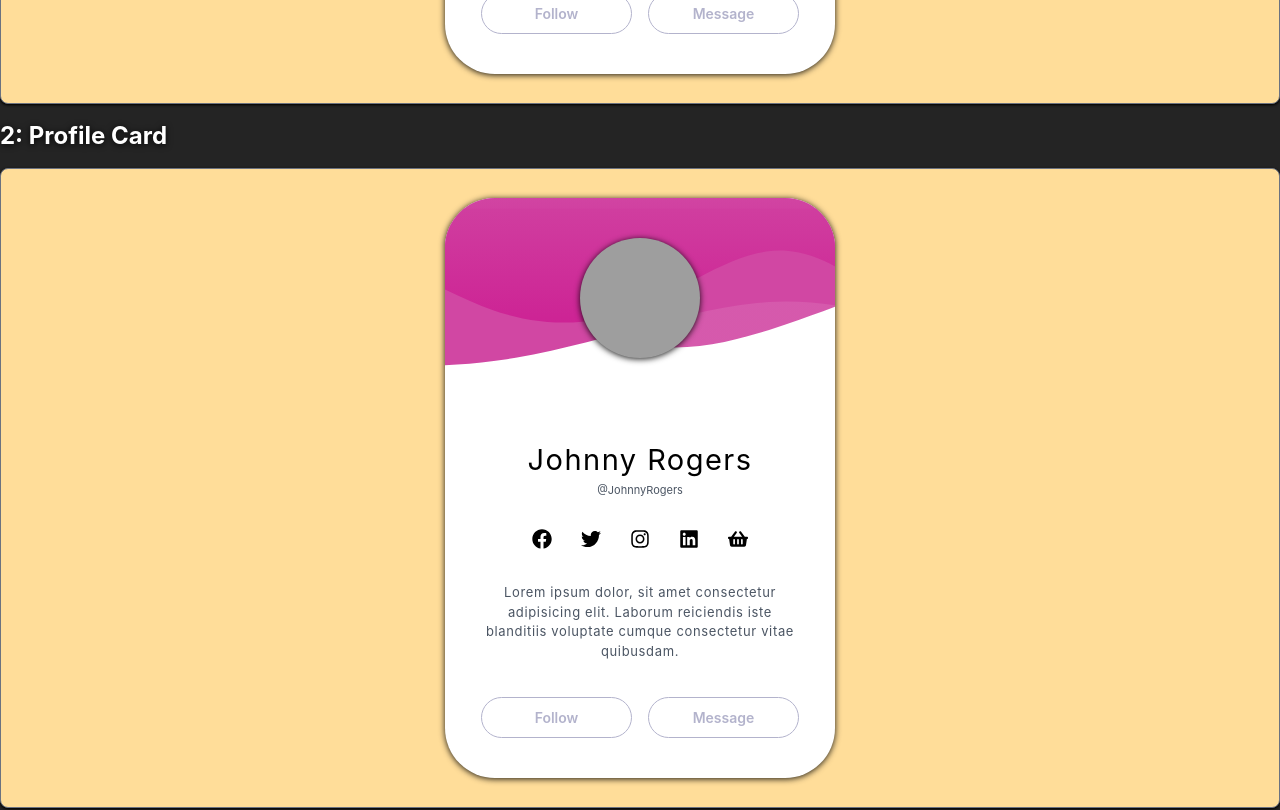
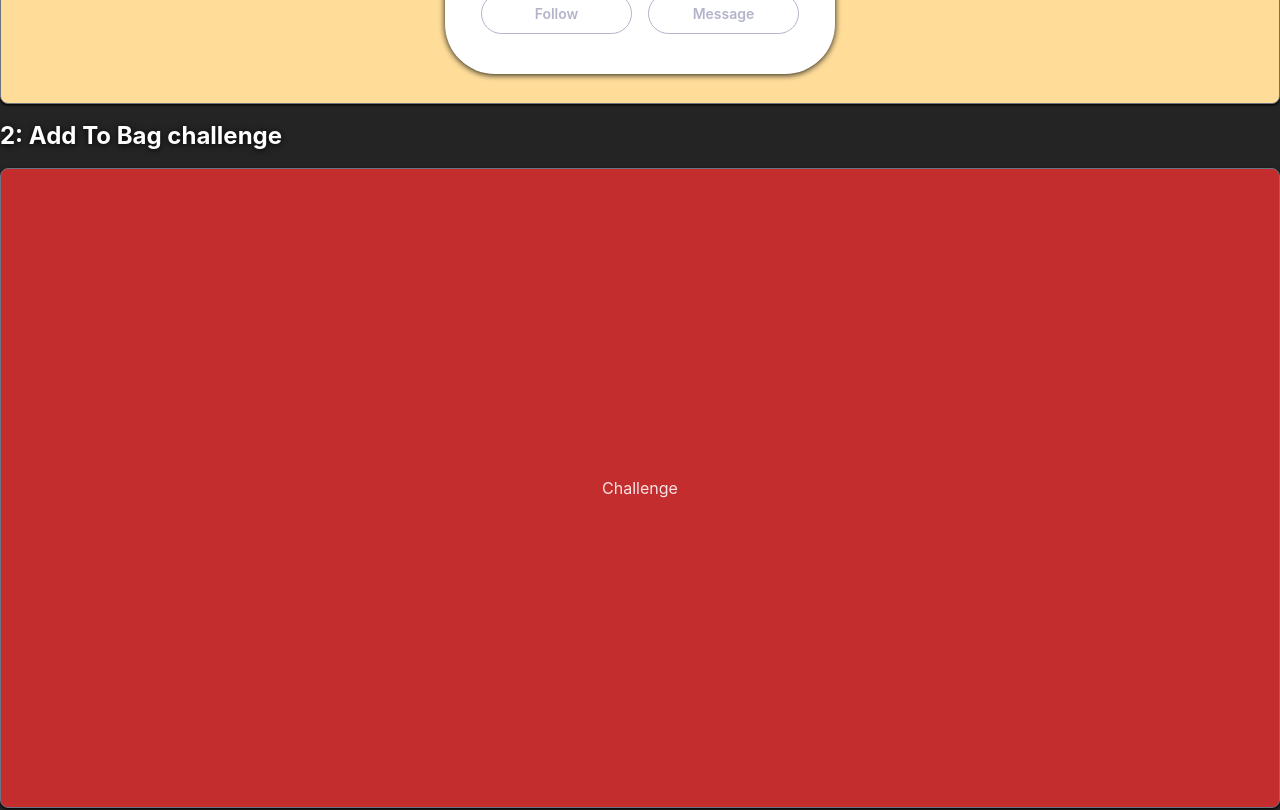
Before and after one commit to kozzztia/tailwind, a React (Vite) app: page / in a window 1280 px wide. Shown: the part 680-1490 px from the top of the page. Built offline with nearby package versions, Linux system fonts and the light colour scheme; grey boxes are pictures that could not be loaded.

Commit message:
challenge

```diff
--- /dev/null
+++ b/src/components/AddToBagChallenge/AddToBagChallenge.tsx
@@ -0,0 +1,26 @@
+import CardContainer from "../ui-kit/Container/CardContainer";
+
+
+    const AddToBagChallenge: React.FC<Props> = ({ name, className = "" }) => {
+        return (
+          <CardContainer className={`${className} bg-[#c42d2d]`} name={name}>
+            <Challenge />
+          </CardContainer>
+        );
+      };
+
+
+export default AddToBagChallenge
+
+type Props = {
+    name: string;
+    className?: string;
+};
+
+const Challenge = () => {
+    return (
+      <div>
+        <h1>Challenge</h1>
+      </div>
+    );
+  };
--- a/src/constants/list.ts
+++ b/src/constants/list.ts
@@ -8,8 +8,8 @@ export const list = [
     },
     {
         id: 2,
-        name: 'Profile Card',
-        component: lazy(() => import('../components/ProfileCard/ProfileCard')),
+        name: 'Add To Bag challenge',
+        component: lazy(() => import('../components//AddToBagChallenge/AddToBagChallenge')),
     },
     {
         id: 3,
```
